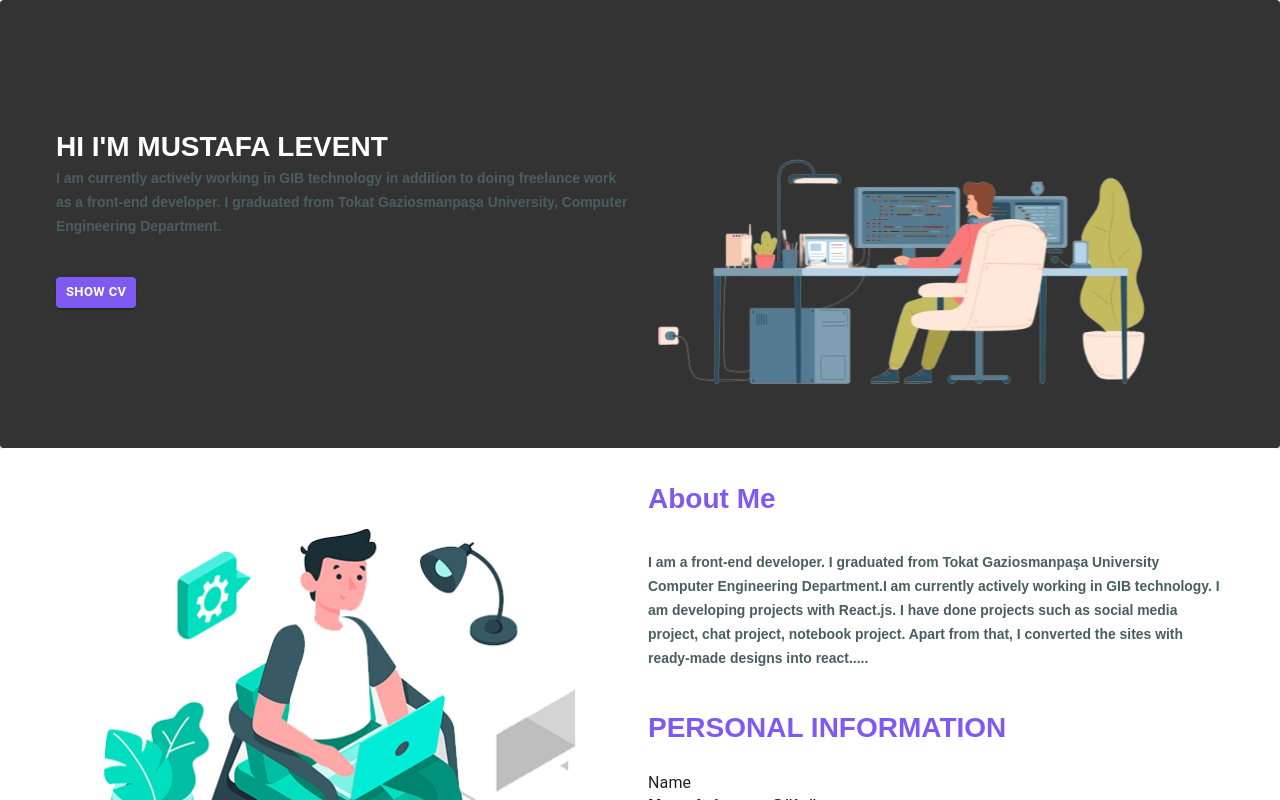
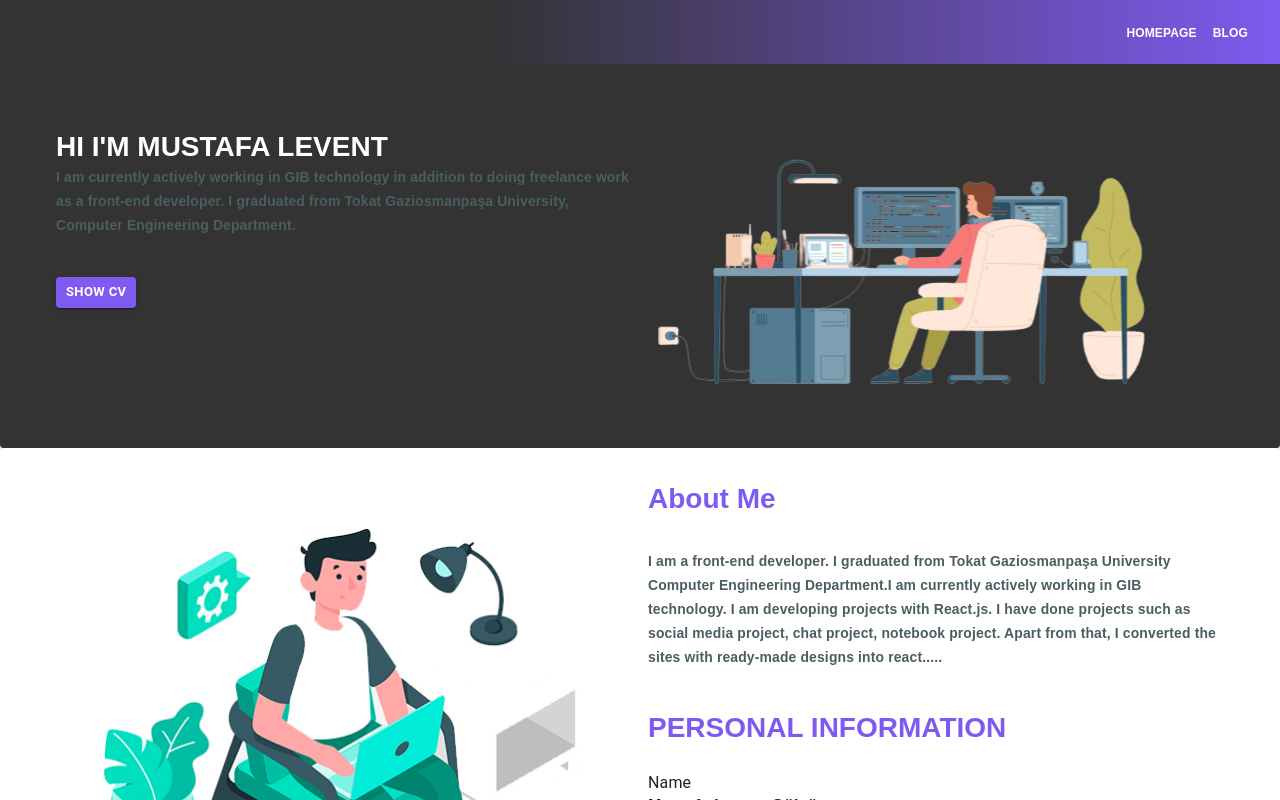
Before and after one commit to Levent-G/portfolio, a React (Create React App) app: page / in a window 1280 px wide. Shown: the top 800 px of the page. Built offline with nearby package versions, Linux system fonts and the light colour scheme.

Commit message:
nav eklendi.

```diff
--- a/src/App.js
+++ b/src/App.js
@@ -1,4 +1,4 @@
-import { BrowserRouter, Routes, Route,  } from "react-router-dom";
+import { BrowserRouter, Routes, Route } from "react-router-dom";
 
 import Footer from "./layouts/Footer";
 import PdfPages from "./components/pdf/PdfPages";
@@ -7,25 +7,22 @@ import BlogContent from "./pages/blog/BlogContent";
 import Blog from "./pages/blog/Blog";
 import { ThemeProvider } from "./context/ThemeContext";
 import BlogEkleMain from "./pages/blog/blogEkle/BlogEkleMain";
+import TopBar from "./layouts/Nav";
 
 function App() {
-
-
   return (
     <div className="App">
       <ThemeProvider>
-
         <BrowserRouter>
-
+          <TopBar />
           <Routes>
             <Route path="/" element={<Homepage />} />
             <Route path="/blog" element={<Blog />} />
             <Route path="/blogcontent/:bloguuid" element={<BlogContent />} />
             <Route path="/pdf" element={<PdfPages />} />
             <Route path="/blogekle/:blogerName" element={<BlogEkleMain />} />
-
           </Routes>
-         <Footer />
+          <Footer />
         </BrowserRouter>
       </ThemeProvider>
     </div>
```
